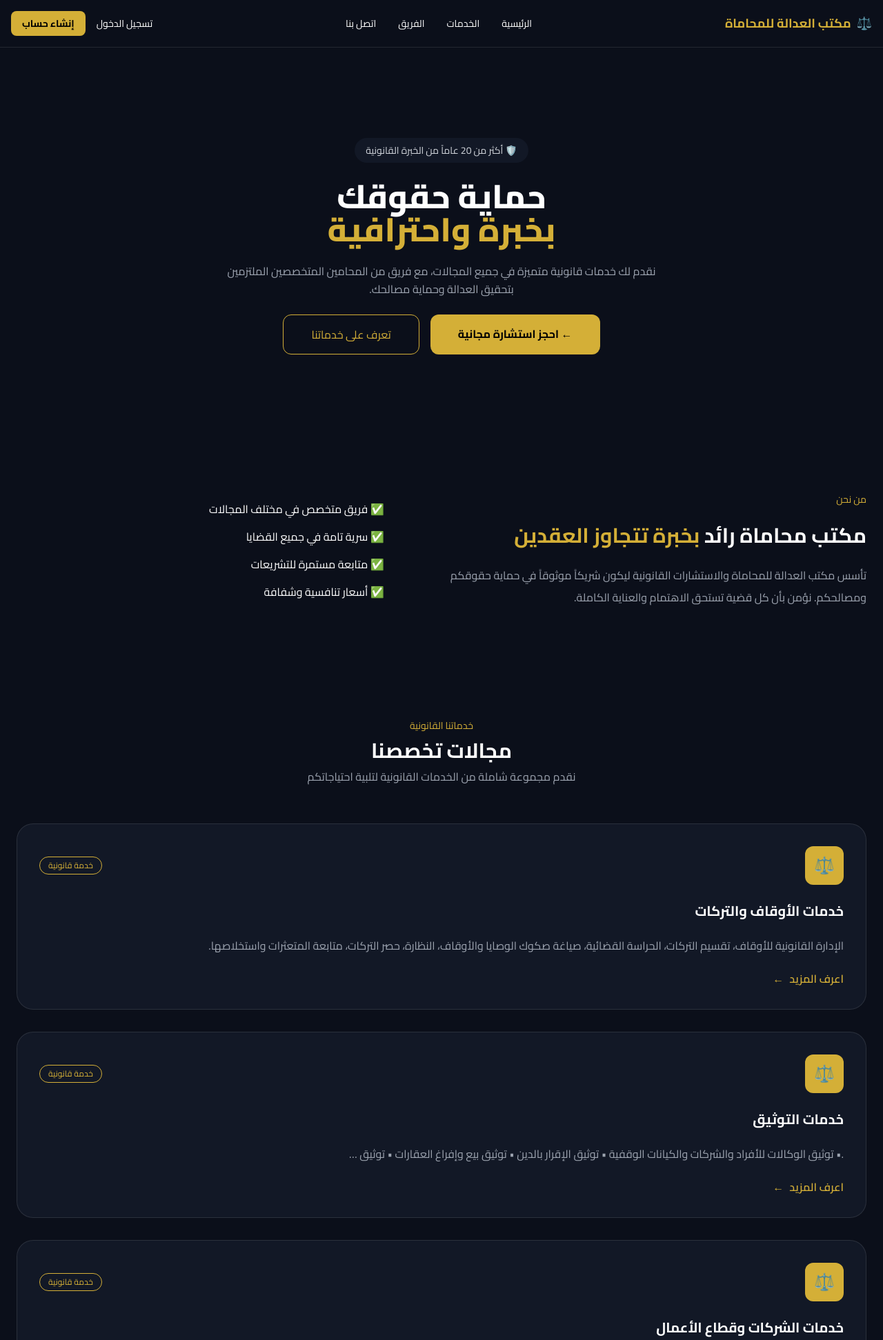
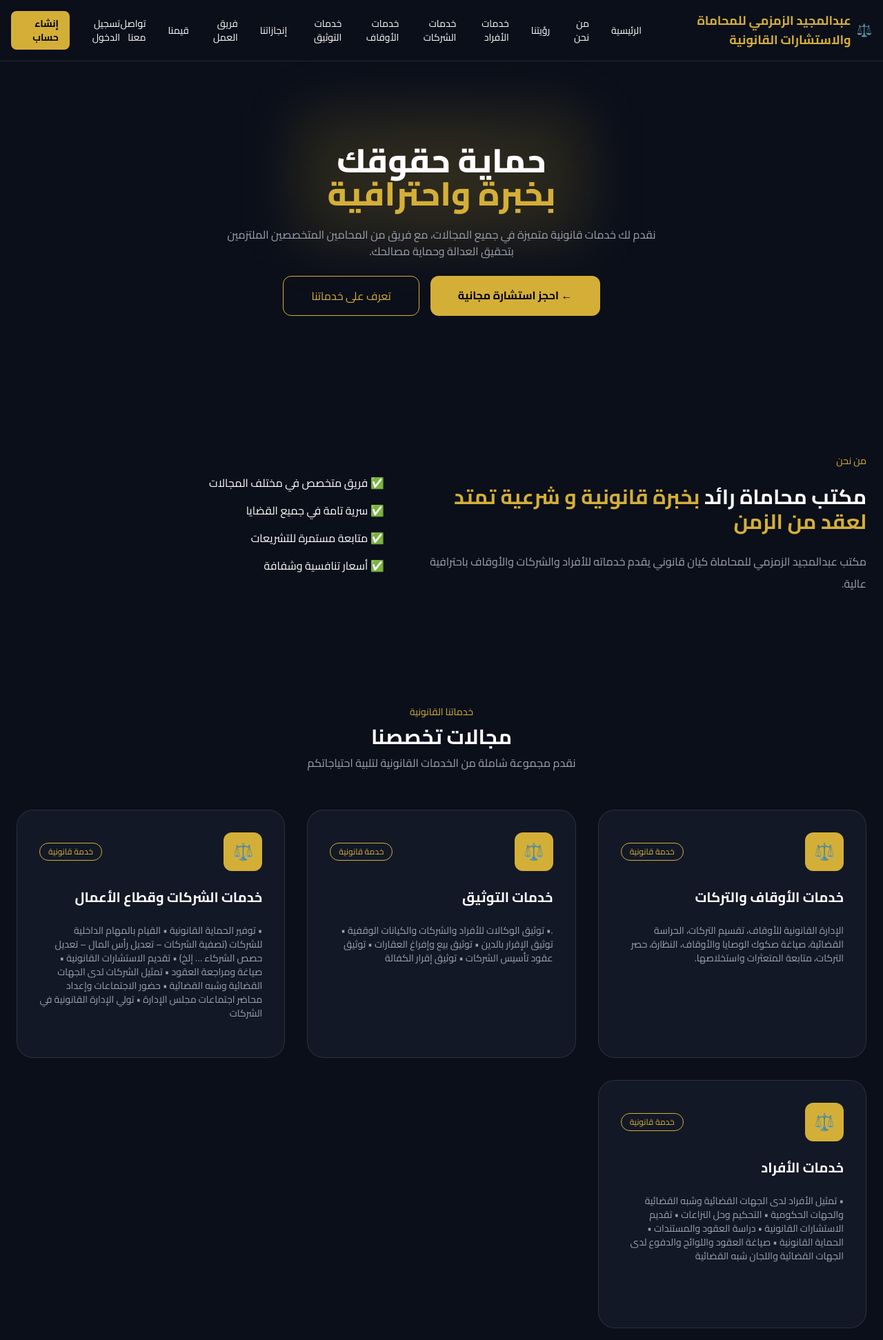
Before and after one commit to yasser-dev2024/moahmatcom, a Django app: page / in a window 1280 px wide. Shown: the top 1943 px of the page at 69% size. Run offline with Django 5.2, Linux system fonts and the light colour scheme; data comes from the database, SQL or seed files in the repository; both versions use the stored data as it was after the commit; some libraries are stand-ins or nearby versions.

Commit message:
ضبط1 على الكمبيوتر

```diff
--- a/templates/header.html
+++ b/templates/header.html
@@ -3,15 +3,26 @@
 
     <!-- LOGO -->
     <div class="flex items-center gap-2 text-gold font-bold text-lg">
-      ⚖️ <span>مكتب العدالة للمحاماة</span>
+      ⚖️ <span>عبدالمجيد الزمزمي للمحاماة والاستشارات القانونية</span>
     </div>
 
     <!-- DESKTOP NAV -->
     <nav class="hidden md:flex items-center gap-8 text-sm">
       <a href="/" class="hover:text-gold">الرئيسية</a>
-      <a href="#services" class="hover:text-gold">الخدمات</a>
-      <a href="#about" class="hover:text-gold">الفريق</a>
-      <a href="#contact" class="hover:text-gold">اتصل بنا</a>
+      <a href="#services" class="hover:text-gold">من نحن</a>
+      <a href="#about" class="hover:text-gold">رؤيتنا</a>
+      <a href="#contact" class="hover:text-gold">خدمات الأفراد</a>
+       <a href="#contact" class="hover:text-gold">خدمات الشركات</a>
+       <a href="#contact" class="hover:text-gold">خدمات الأوقاف</a>
+      <a href="#contact" class="hover:text-gold">خدمات التوثيق</a>
+       <a href="#contact" class="hover:text-gold">إنجازاتنا</a>
+       <a href="#contact" class="hover:text-gold">فريق العمل</a>
+      <a href="#contact" class="hover:text-gold">قيمنا</a>
+            <a href="#contact" class="hover:text-gold">تواصل معنا</a>
+
+
+
+
     </nav>
 
     <!-- DESKTOP ACTIONS -->
@@ -60,9 +71,19 @@
     <nav class="flex flex-col px-6 py-4 gap-4 text-sm">
 
       <a href="/" class="hover:text-gold">الرئيسية</a>
-      <a href="#services" class="hover:text-gold">الخدمات</a>
-      <a href="#about" class="hover:text-gold">الفريق</a>
-      <a href="#contact" class="hover:text-gold">اتصل بنا</a>
+      <a href="#services" class="hover:text-gold">من نحن</a>
+      <a href="#services" class="hover:text-gold">رؤيتنا</a>
+      <a href="#services" class="hover:text-gold">رسالتنا</a>
+      <a href="#about" class="hover:text-gold">خدمات الأفراد</a>
+      <a href="#contact" class="hover:text-gold">خدمات الشركات</a>
+      <a href="#contact" class="hover:text-gold">خدمات الأوقاف</a>
+      <a href="#contact" class="hover:text-gold">خدمات التوثيق</a>
+      <a href="#contact" class="hover:text-gold">إنجازاتنا</a>
+      <a href="#contact" class="hover:text-gold">فريق العمل</a>
+      <a href="#contact" class="hover:text-gold">قيمنا</a>
+      <a href="#contact" class="hover:text-gold">تواصل معنا</a>
+
+
 
       <hr class="border-white/10 my-2">
 
--- a/templates/index.html
+++ b/templates/index.html
@@ -3,7 +3,7 @@
 <head>
   <meta charset="UTF-8" />
   <meta name="viewport" content="width=device-width, initial-scale=1.0"/>
-  <title>مكتب العدالة للمحاماة</title>
+  <title>عبدالمجيد الزمزمي للمحاماة والاستشارات القانونية</title>
 
   <!-- Tailwind CDN -->
   <script src="https://cdn.tailwindcss.com"></script>
@@ -28,38 +28,37 @@
     }
   </script>
 
-  <!-- ================= DESKTOP FIX ONLY ================= -->
   <style>
     @media (min-width: 1024px) {
-
       .container-desktop {
         max-width: 1800px;
-        margin-left: auto;
-        margin-right: auto;
+        margin-inline: auto;
       }
-
       .hero-desktop {
         padding-top: 120px;
         padding-bottom: 120px;
       }
-
       .hero-buttons {
         flex-direction: row !important;
         justify-content: center;
       }
-
       .about-desktop {
         display: grid;
         grid-template-columns: 1.2fr 1fr;
         gap: 60px;
         align-items: center;
-        text-align: right;
       }
 
+      /* ✅ تعديل عرض اللابتوب فقط: خدماتنا تصبح مربعات متجاورة */
       .services-grid {
-        display: grid;
+        display: grid !important;
         grid-template-columns: repeat(3, 1fr);
         gap: 32px;
+      }
+
+      /* ✅ لتكون مربعات أكبر ومتساوية على اللابتوب فقط */
+      .services-grid > div {
+        min-height: 360px;
       }
 
       .why-grid {
@@ -68,183 +67,213 @@
         gap: 40px;
       }
     }
+
+    .title-glow {
+      position: relative;
+      display: inline-block;
+    }
+    .title-glow::before {
+      content: "";
+      position: absolute;
+      inset: -45px;
+      background: radial-gradient(
+        circle,
+        rgba(212,175,55,0.18) 2%,
+        rgba(239, 184, 3, 0.08) 200%,
+        transparent 70%
+      );
+      filter: blur(40px);
+      z-index: -1;
+    }
   </style>
 </head>
 
 <body class="bg-dark text-white font-cairo">
 
-<!-- ================= HEADER (INCLUDE) ================= -->
+<!-- ================= HEADER ================= -->
 {% include "header.html" %}
 
 <!-- ================= HERO ================= -->
-<section class="px-6 hero-desktop text-center">
-  <div class="container-desktop space-y-6">
-    <div class="inline-flex items-center gap-2 bg-card px-4 py-2 rounded-full text-sm text-gray-300 mx-auto">
-      🛡️ أكثر من 20 عاماً من الخبرة القانونية
-    </div>
+<section class="px-9 sm:px-6 hero-desktop text-center pt-24 sm:pt-28 lg:pt-32">
+  <div class="container-desktop space-y-4 sm:space-y-6">
 
-    <h1 class="text-4xl lg:text-5xl font-extrabold leading-tight">
+    <h1 class="text-2xl sm:text-4xl lg:text-5xl font-extrabold leading-tight title-glow">
       حماية حقوقك <br>
       <span class="text-gold">بخبرة واحترافية</span>
     </h1>
 
-    <p class="text-gray-400 leading-relaxed max-w-2xl mx-auto">
+    <p class="text-sm sm:text-base text-gray-400 leading-relaxed max-w-2xl mx-auto">
       نقدم لك خدمات قانونية متميزة في جميع المجالات، مع فريق من
       المحامين المتخصصين الملتزمين بتحقيق العدالة وحماية مصالحك.
     </p>
 
-    <div class="flex flex-col gap-4 hero-buttons">
-      <a href="#" class="bg-gold text-black font-bold py-4 px-10 rounded-xl">
+    <div class="flex flex-col gap-3 sm:gap-4 hero-buttons">
+      <a href="#" class="bg-gold text-black font-bold py-3 sm:py-4 px-8 sm:px-10 rounded-xl">
         ← احجز استشارة مجانية
       </a>
-      <a href="#" class="border border-gold text-gold py-4 px-10 rounded-xl">
+      <a href="#" class="border border-gold text-gold py-3 sm:py-4 px-8 sm:px-10 rounded-xl">
         تعرف على خدماتنا
       </a>
     </div>
+
   </div>
 </section>
 
 <!-- ================= ABOUT ================= -->
-<section class="px-6 py-20">
+<section class="px-4 sm:px-6 py-16 sm:py-20">
   <div class="container-desktop about-desktop">
-    <div class="space-y-6">
-      <h2 class="text-gold text-sm">من نحن</h2>
-      <h3 class="text-3xl font-bold">
-        مكتب محاماة رائد <span class="text-gold">بخبرة تتجاوز العقدين</span>
+
+    <div class="space-y-4 sm:space-y-6">
+      <h2 class="text-gold text-xs sm:text-sm cursor-pointer hover:underline"
+          onclick="openInfo('about')">من نحن</h2>
+
+      <h3 class="text-xl sm:text-3xl font-bold cursor-pointer hover:text-gold"
+          onclick="openInfo('about')">
+        مكتب محاماة رائد <span class="text-gold">بخبرة قانونية و شرعية تمتد لعقد من الزمن</span>
       </h3>
-      <p class="text-gray-400 leading-loose">
-        تأسس مكتب العدالة للمحاماة والاستشارات القانونية ليكون شريكاً
-        موثوقاً في حماية حقوقكم ومصالحكم. نؤمن بأن كل قضية تستحق
-        الاهتمام والعناية الكاملة.
+
+      <p class="text-sm sm:text-base text-gray-400 leading-relaxed sm:leading-loose">
+        مكتب عبدالمجيد الزمزمي للمحاماة كيان قانوني يقدم خدماته للأفراد والشركات والأوقاف باحترافية عالية.
       </p>
     </div>
 
-    <ul class="space-y-4">
+    <ul class="space-y-3 sm:space-y-4 text-sm sm:text-base">
       <li class="flex items-center gap-3">✅ فريق متخصص في مختلف المجالات</li>
       <li class="flex items-center gap-3">✅ سرية تامة في جميع القضايا</li>
       <li class="flex items-center gap-3">✅ متابعة مستمرة للتشريعات</li>
       <li class="flex items-center gap-3">✅ أسعار تنافسية وشفافة</li>
     </ul>
+
   </div>
 </section>
 
 <!-- ================= SERVICES ================= -->
-<section class="px-6 py-20">
-  <div class="container-desktop space-y-14">
+<section class="px-4 sm:px-6 py-16 sm:py-20">
+  <div class="container-desktop space-y-10 sm:space-y-14">
 
     <div class="text-center space-y-2">
-      <p class="text-gold text-sm">خدماتنا القانونية</p>
-      <h2 class="text-3xl font-bold">مجالات تخصصنا</h2>
-      <p class="text-gray-400">
+      <p class="text-gold text-xs sm:text-sm cursor-pointer hover:underline"
+         onclick="openInfo('services')">خدماتنا القانونية</p>
+
+      <h2 class="text-xl sm:text-3xl font-bold cursor-pointer hover:text-gold"
+          onclick="openInfo('services')">مجالات تخصصنا</h2>
+
+      <p class="text-sm sm:text-base text-gray-400">
         نقدم مجموعة شاملة من الخدمات القانونية لتلبية احتياجاتكم
       </p>
     </div>
 
-    <!-- ✅ DYNAMIC SERVICES GRID (from LegalService) -->
-    <div class="services-grid flex flex-col space-y-6 lg:space-y-0">
+    <!-- ✅ لم نلمس هذا السطر نهائيًا (يحافظ على الجوال كما هو) -->
+    <div class="services-grid flex flex-col space-y-4 sm:space-y-6 lg:space-y-0">
 
       {% for service in services %}
-      <div class="bg-card rounded-3xl p-8 space-y-6 border border-white/10 hover:border-gold transition hover:-translate-y-1 hover:shadow-[0_20px_40px_rgba(212,175,55,0.12)]">
+      <div class="bg-card rounded-2xl sm:rounded-3xl p-5 sm:p-8 space-y-4 sm:space-y-6 border border-white/10 hover:border-gold transition hover:-translate-y-1 hover:shadow-[0_20px_40px_rgba(212,175,55,0.12)]">
 
         <div class="flex items-center justify-between">
-          <div class="bg-gold text-black w-14 h-14 rounded-xl flex items-center justify-center text-2xl">
+          <div class="bg-gold text-black w-10 h-10 sm:w-14 sm:h-14 rounded-xl flex items-center justify-center text-lg sm:text-2xl">
             {{ service.icon|default:"⚖️" }}
           </div>
 
-          <span class="text-xs px-3 py-1 rounded-full border border-gold text-gold bg-transparent">
+          <span class="text-[10px] sm:text-xs px-2 sm:px-3 py-1 rounded-full border border-gold text-gold">
             {{ service.get_service_type_display }}
           </span>
         </div>
 
-        <h3 class="text-xl font-bold">
+        <h3 class="text-base sm:text-xl font-bold">
           {{ service.title }}
         </h3>
 
-        <p class="text-gray-400">
-          {{ service.description|truncatewords:18 }}
+        <p class="text-xs sm:text-sm text-gray-400 leading-relaxed break-words">
+          {{ service.description }}
         </p>
-
-        <a href="#" class="text-gold font-semibold inline-flex items-center gap-2">
-          اعرف المزيد <span>←</span>
-        </a>
 
       </div>
       {% empty %}
       <div class="bg-card rounded-3xl p-8 text-center text-gray-400 border border-white/10">
-        لا توجد خدمات/قضايا مضافة حالياً — أضف من لوحة التحكم وسيظهرون هنا تلقائياً ✅
+        لا توجد خدمات مضافة حالياً
       </div>
       {% endfor %}
 
+    </div>
+  </div>
+</section>
+
+<!-- ================= WHY US ================= -->
+<section class="px-4 sm:px-6 py-16 sm:py-20 text-center">
+  <div class="container-desktop space-y-12">
+
+    <div>
+      <p class="text-gold text-xs sm:text-sm cursor-pointer hover:underline"
+         onclick="openInfo('why')">لماذا تختارنا</p>
+
+      <h2 class="text-xl sm:text-3xl font-bold cursor-pointer hover:text-gold"
+          onclick="openInfo('why')">ما يميزنا</h2>
+
+      <p class="text-sm sm:text-base text-gray-400 mt-2">
+        نسعى دائماً لتقديم أفضل الخدمات القانونية
+      </p>
+    </div>
+
+    <div class="why-grid">
+      <div class="space-y-4">
+        <div class="mx-auto bg-card w-14 h-14 rounded-2xl flex items-center justify-center text-gold text-xl">🛡️</div>
+        <h3 class="font-bold">الخبرة والكفاءة</h3>
+        <p class="text-sm text-gray-400">
+          فريق متخصص بخبرة قضائية عميقة
+        </p>
+      </div>
+
+      <div class="space-y-4">
+        <div class="mx-auto bg-card w-14 h-14 rounded-2xl flex items-center justify-center text-gold text-xl">⏱️</div>
+        <h3 class="font-bold">الاستجابة السريعة</h3>
+        <p class="text-sm text-gray-400">الرد خلال 24 ساعة</p>
+      </div>
+
+      <div class="space-y-4">
+        <div class="mx-auto bg-card w-14 h-14 rounded-2xl flex items-center justify-center text-gold text-xl">⚖️</div>
+        <h3 class="font-bold">الاحترافية</h3>
+        <p class="text-sm text-gray-400">التزام كامل بأخلاقيات المهنة</p>
+      </div>
     </div>
 
   </div>
 </section>
 
-<!-- ================= WHY US ================= -->
-<section class="px-6 py-20 text-center">
-  <div class="container-desktop space-y-12">
-    <div>
-      <p class="text-gold text-sm">لماذا تختارنا</p>
-      <h2 class="text-3xl font-bold">ما يميزنا</h2>
-      <p class="text-gray-400 mt-2">
-        نسعى دائماً لتقديم أفضل الخدمات القانونية بأعلى معايير الجودة
-      </p>
-    </div>
-
-    <div class="why-grid">
-      <div class="space-y-4">
-        <div class="mx-auto bg-card w-16 h-16 rounded-2xl flex items-center justify-center text-gold text-2xl">🛡️</div>
-        <h3 class="font-bold">الخبرة والكفاءة</h3>
-        <p class="text-gray-400">فريق بخبرة تزيد عن 20 عاماً</p>
-      </div>
-
-      <div class="space-y-4">
-        <div class="mx-auto bg-card w-16 h-16 rounded-2xl flex items-center justify-center text-gold text-2xl">⏱️</div>
-        <h3 class="font-bold">الاستجابة السريعة</h3>
-        <p class="text-gray-400">الرد خلال 24 ساعة</p>
-      </div>
-
-      <div class="space-y-4">
-        <div class="mx-auto bg-card w-16 h-16 rounded-2xl flex items-center justify-center text-gold text-2xl">⚖️</div>
-        <h3 class="font-bold">الاحترافية</h3>
-        <p class="text-gray-400">التزام كامل بأخلاقيات المهنة</p>
-      </div>
-    </div>
-  </div>
-</section>
-
 <!-- ================= STATS ================= -->
-<section class="px-6 py-20">
+<section class="px-4 sm:px-6 py-16 sm:py-20">
   <div class="container-desktop">
-    <div class="bg-card rounded-3xl p-14 text-center space-y-4">
-      <div class="text-gold text-5xl font-extrabold">+20</div>
-      <h3 class="text-xl font-bold">سنوات من التميز</h3>
-      <p class="text-gray-400">في خدمة العدالة وحماية الحقوق</p>
+    <div class="bg-card rounded-3xl p-10 sm:p-14 text-center space-y-4">
+      <div class="text-gold text-4xl sm:text-5xl font-extrabold">+10</div>
+      <h3 class="text-lg sm:text-xl font-bold">سنوات من التميز</h3>
+      <p class="text-sm sm:text-base text-gray-400">في خدمة العدالة وحماية الحقوق</p>
     </div>
   </div>
 </section>
 
 <!-- ================= CONTACT ================= -->
-<section class="px-6 py-20">
+<section class="px-4 sm:px-6 py-16 sm:py-20">
   <div class="container-desktop space-y-12">
 
-    <h2 class="text-3xl font-bold text-center">
+    <h2 class="text-xl sm:text-3xl font-bold text-center">
       نحن هنا <span class="text-gold">لمساعدتك</span>
     </h2>
 
-    <div class="text-center text-gray-300 space-y-2">
-      <p>📞 +966 50 000 0000</p>
-      <p>✉️ info@aladalah-law.com</p>
-      <p>📍 الرياض، المملكة العربية السعودية</p>
-      <p>⏰ الأحد - الخميس | 9 ص - 6 م</p>
+    <div class="text-center text-sm sm:text-base text-gray-300 space-y-2">
+تواصل معنا - CONTACT US
+
+البريد الإلكتروني:agz.lawyer@gmail.com
+
+رقم الهاتف:053 199 1910
+
+العنوان:جدة – شارع طريق الأندلس – حي الرويس
     </div>
 
-    <form class="bg-card rounded-3xl p-8 space-y-4 max-w-xl mx-auto">
-      <h3 class="text-xl font-bold text-center">أرسل لنا رسالة</h3>
-      <input type="text" placeholder="الاسم الكامل" class="w-full p-4 rounded-xl bg-dark border border-white/10">
-      <input type="email" placeholder="البريد الإلكتروني" class="w-full p-4 rounded-xl bg-dark border border-white/10">
-      <textarea rows="4" placeholder="رسالتك" class="w-full p-4 rounded-xl bg-dark border border-white/10"></textarea>
-      <button class="w-full bg-gold text-black font-bold py-4 rounded-xl">
+    <form class="bg-card rounded-3xl p-6 sm:p-8 space-y-4 max-w-xl mx-auto">
+      <h3 class="text-lg sm:text-xl font-bold text-center">أرسل لنا رسالة</h3>
+      <input type="text" placeholder="الاسم الكامل" class="w-full p-3 sm:p-4 rounded-xl bg-dark border border-white/10">
+      <input type="email" placeholder="البريد الإلكتروني" class="w-full p-3 sm:p-4 rounded-xl bg-dark border border-white/10">
+      <textarea rows="4" placeholder="رسالتك" class="w-full p-3 sm:p-4 rounded-xl bg-dark border border-white/10"></textarea>
+      <button class="w-full bg-gold text-black font-bold py-3 sm:py-4 rounded-xl">
         إرسال
       </button>
     </form>
@@ -252,8 +281,36 @@
   </div>
 </section>
 
-<!-- ================= FOOTER (INCLUDE) ================= -->
+<!-- ================= FOOTER ================= -->
 {% include "footer.html" %}
+
+<!-- ================= INFO MODAL ================= -->
+<div id="infoModal" class="fixed inset-0 z-[9999] hidden items-center justify-center bg-black/70 px-4">
+  <div class="bg-card max-w-2xl w-full rounded-3xl p-8 relative border border-gold/40 max-h-[80vh] overflow-y-auto">
+    <button onclick="closeInfo()" class="absolute top-4 left-4 text-gold text-2xl font-bold">✕</button>
+    <h3 id="infoTitle" class="text-2xl font-bold text-gold mb-4"></h3>
+    <div id="infoContent" class="space-y-4 text-gray-300 leading-loose"></div>
+  </div>
+</div>
+
+<script>
+const infoData = {
+  about: { title: "من نحن", content: "<p>مكتب محاماة سعودي مرخص يقدم خدمات قانونية متكاملة.</p>" },
+  services: { title: "خدماتنا", content: "<p>تمثيل قانوني وصياغة عقود وتحكيم.</p>" },
+  why: { title: "لماذا نحن", content: "<p>خبرة، سرية، احترافية.</p>" }
+};
+
+function openInfo(key){
+  infoTitle.innerHTML = infoData[key].title;
+  infoContent.innerHTML = infoData[key].content;
+  infoModal.classList.remove("hidden");
+  infoModal.classList.add("flex");
+}
+function closeInfo(){
+  infoModal.classList.add("hidden");
+  infoModal.classList.remove("flex");
+}
+</script>
 
 </body>
 </html>
```
Also changed, not shown: db.sqlite3, media/legal_services/Untitled-1.jpg (added).
